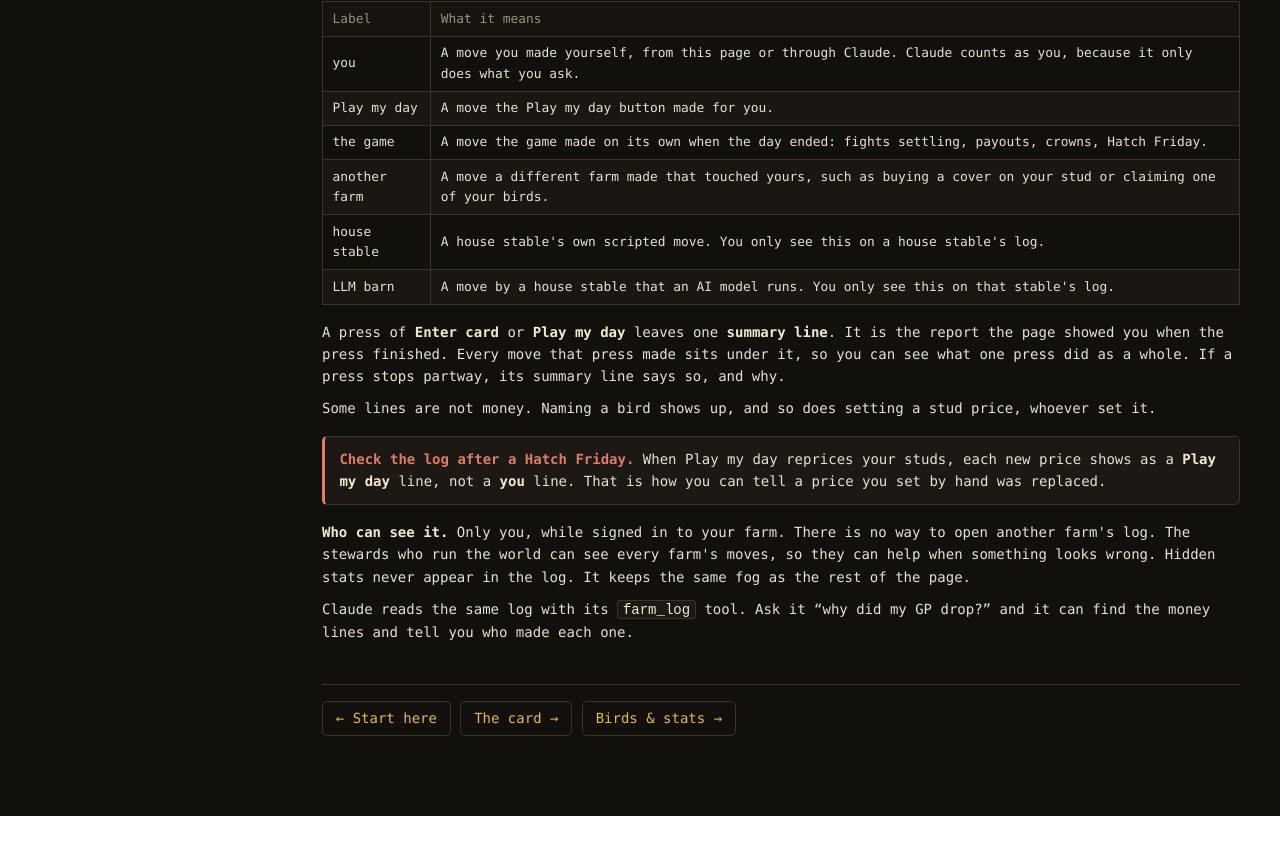
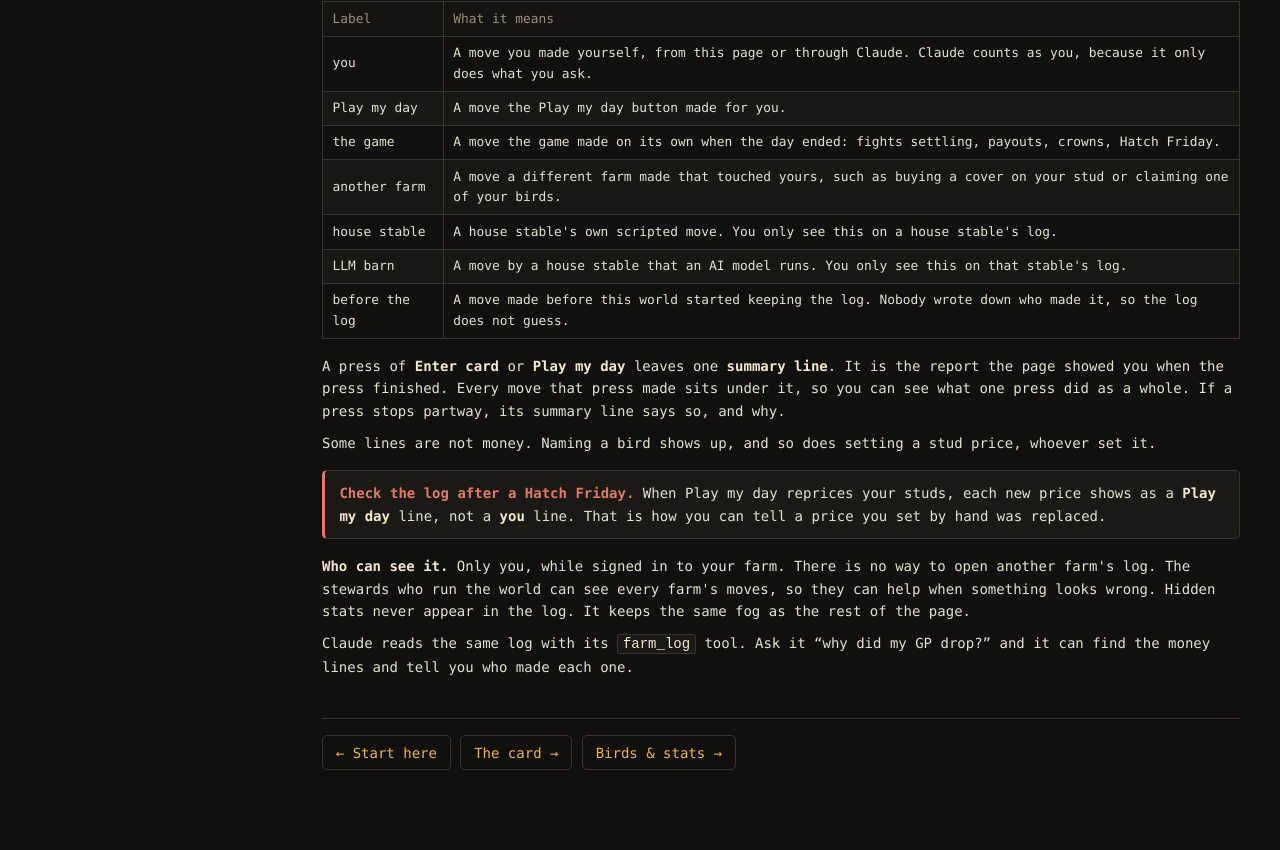
Before and after one commit to AuthorOfTheSurf/pintakasi-bloodlines, a Next.js app: page /wiki/farm in a window 1280 px wide. Shown: the part 3212-4062 px from the top of the page. Before the commit the page ends 4028 px from the top, so only its background shows below. Built offline with nearby package versions, Linux system fonts and the light colour scheme.

Commit message:
Handbook: say what "before the log" means on the farm log
Co-Authored-By: Claude Opus 5.5 <noreply@anthropic.com>
Claude-Session: https://claude.ai/code/session_012nGsVMHgpzQQxLuXcowRv9

```diff
--- a/src/app/wiki/farm/page.tsx
+++ b/src/app/wiki/farm/page.tsx
@@ -53,6 +53,12 @@ const LABEL_MEANINGS: Record<LogLabel, ReactNode> = {
   llm_barn: (
     <>
       A move by a house stable that an AI model runs. You only see this on that stable&apos;s log.
+    </>
+  ),
+  unrecorded: (
+    <>
+      A move made before this world started keeping the log. Nobody wrote down who made it, so the
+      log does not guess.
     </>
   ),
 };
```
